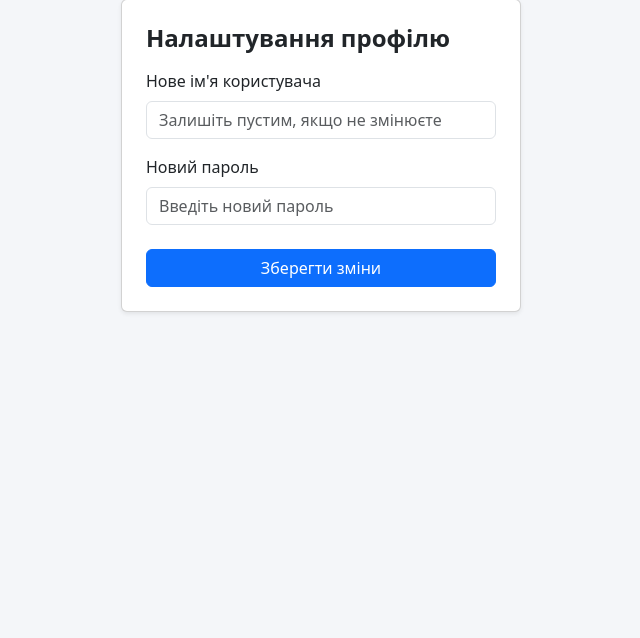
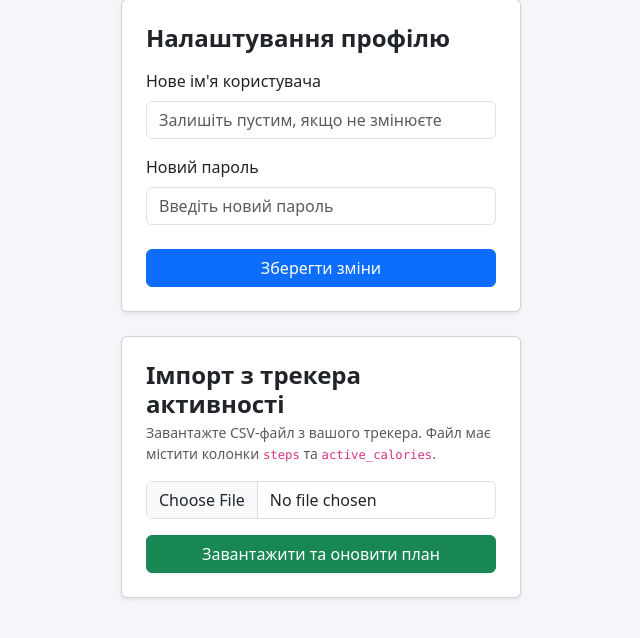
Before and after one commit to Levko0/Mini-progect, a Flask app: page /settings in a window 1280 px wide. Shown: the part 81-719 px from the top of the page, without its empty margins (319-959 px from the left). Run offline with Flask 3, Linux system fonts and the light colour scheme.

Commit message:
Update settings.html

```diff
--- a/templates/settings.html
+++ b/templates/settings.html
@@ -11,26 +11,40 @@
     <a href="/" class="btn btn-outline-light">На головну</a>
   </div>
 </nav>
-<div class="container d-flex justify-content-center">
+<div class="container d-flex flex-column align-items-center gap-4">
+
+    <!-- Ваш оригінальний блок — без змін -->
     <div class="card p-4 shadow-sm" style="width: 400px;">
         <h4 class="fw-bold mb-3">Налаштування профілю</h4>
         <div id="settings-alert" class="alert d-none"></div>
-
         <label class="form-label">Нове ім'я користувача</label>
         <input id="new-username" type="text" class="form-control mb-3" placeholder="Залишіть пустим, якщо не змінюєте">
-
         <label class="form-label">Новий пароль</label>
         <input id="new-password" type="password" class="form-control mb-4" placeholder="Введіть новий пароль">
-
         <button class="btn btn-primary w-100" onclick="updateSettings()">Зберегти зміни</button>
     </div>
+
+    <!-- Новий блок імпорту трекера -->
+    <div class="card p-4 shadow-sm" style="width: 400px;">
+        <h4 class="fw-bold mb-1">Імпорт з трекера активності</h4>
+        <p class="text-muted small mb-3">Завантажте CSV-файл з вашого трекера. Файл має містити колонки <code>steps</code> та <code>active_calories</code>.</p>
+        <div id="tracker-alert" class="alert d-none"></div>
+        <input id="tracker-file" type="file" accept=".csv" class="form-control mb-3">
+        <button class="btn btn-success w-100" onclick="importTracker()">Завантажити та оновити план</button>
+        <div id="tracker-result" class="d-none mt-3 p-3 bg-light rounded">
+            <p class="mb-1">📊 Середня кількість кроків: <strong id="avg-steps">—</strong></p>
+            <p class="mb-1">🏃 Рівень активності: <strong id="activity-level">—</strong></p>
+            <p class="mb-0">🔥 Новий коефіцієнт PAL: <strong id="new-pal">—</strong></p>
+        </div>
+    </div>
+
 </div>
 
 <script>
+// Ваш оригінальний код — без змін
 async function updateSettings() {
     const newUsername = document.getElementById('new-username').value;
     const newPassword = document.getElementById('new-password').value;
-
     const res = await fetch('/api/settings', {
         method: 'POST',
         headers: {'Content-Type': 'application/json'},
@@ -39,19 +53,55 @@ async function updateSettings() {
             new_password: newPassword
         })
     });
-
     const data = await res.json();
     const alertBox = document.getElementById('settings-alert');
     alertBox.classList.remove('d-none');
-
     if (res.ok) {
         alertBox.className = 'alert alert-success';
         alertBox.textContent = data.message;
-        document.getElementById('new-password').value = ''; // очищаємо поле пароля
+        document.getElementById('new-password').value = '';
     } else {
         alertBox.className = 'alert alert-danger';
         alertBox.textContent = data.error;
     }
 }
+
+// Новий код імпорту трекера
+async function importTracker() {
+    const file = document.getElementById('tracker-file').files[0];
+    const alertBox = document.getElementById('tracker-alert');
+
+    if (!file) {
+        alertBox.className = 'alert alert-warning';
+        alertBox.classList.remove('d-none');
+        alertBox.textContent = 'Будь ласка, оберіть CSV-файл.';
+        return;
+    }
+
+    const formData = new FormData();
+    formData.append('file', file);
+
+    const res = await fetch('/api/tracker/import', {
+        method: 'POST',
+        credentials: 'include',
+        body: formData
+    });
+
+    const data = await res.json();
+    alertBox.classList.remove('d-none');
+
+    if (res.ok) {
+        alertBox.className = 'alert alert-success';
+        alertBox.textContent = 'План харчування успішно оновлено!';
+        document.getElementById('avg-steps').textContent = data.avg_steps.toLocaleString();
+        document.getElementById('activity-level').textContent = data.activity_level;
+        document.getElementById('new-pal').textContent = data.new_pal;
+        document.getElementById('tracker-result').classList.remove('d-none');
+    } else {
+        alertBox.className = 'alert alert-danger';
+        alertBox.textContent = data.error || 'Помилка при імпорті';
+    }
+}
 </script>
-</body></html>
+</body>
+</html>
```
